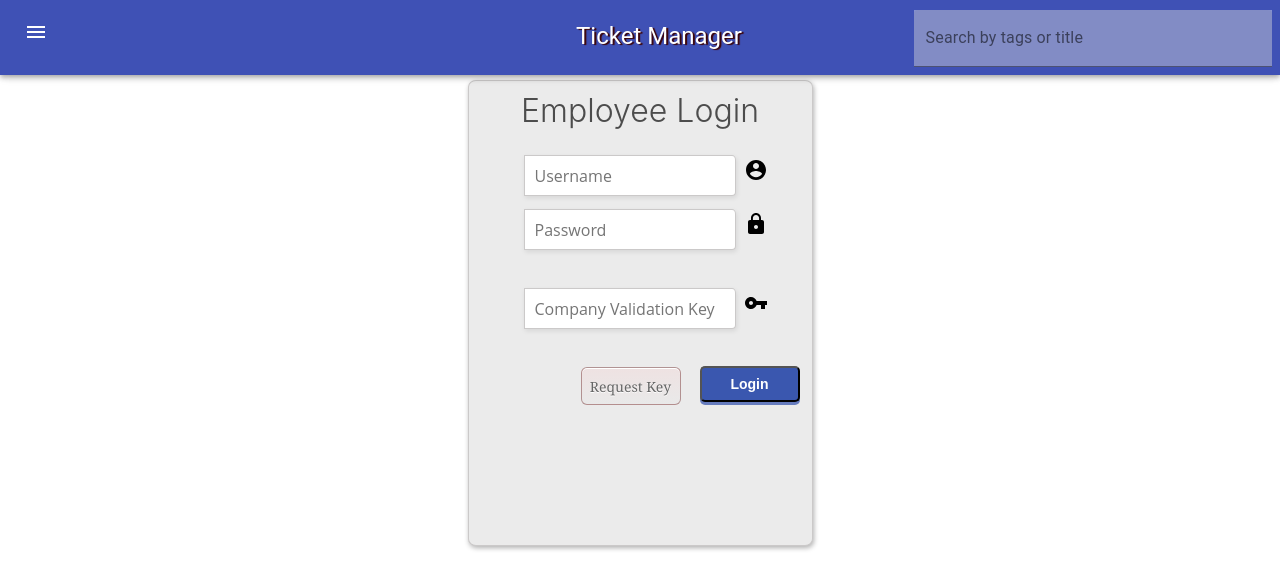
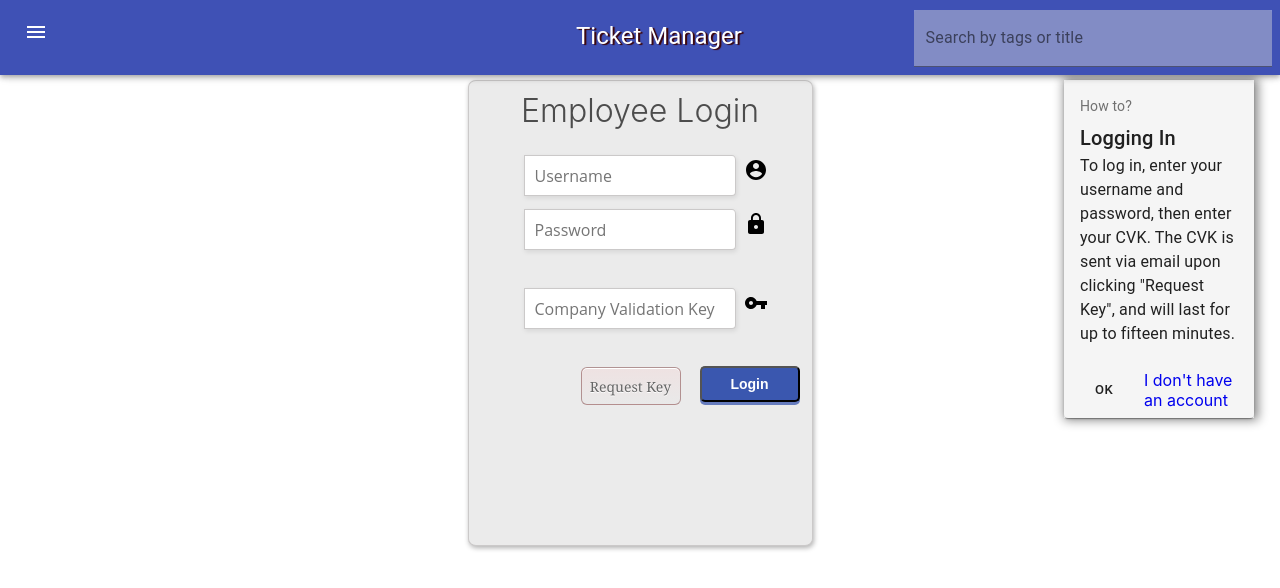
Before and after one commit to KorenEzri/Ticket-Manager-Project, a React (Create React App) app in the folder client/: page /login in a window 1280 px wide. Shown: the top 588 px of the page. Built offline with nearby package versions, Linux system fonts and the light colour scheme.

Commit message:
integrated cookies!

```diff
--- /dev/null
+++ b/client/src/components/ExplainerCards/HowToUserAuth/HowToUserAuth.css
@@ -0,0 +1,4 @@
+.redirect-link {
+  text-decoration: none;
+}
+/*# sourceMappingURL=HowToUserAuth.css.map */
--- /dev/null
+++ b/client/src/components/ExplainerCards/HowToUserAuth/HowToUserAuth.scss
@@ -0,0 +1,3 @@
+.redirect-link {
+  text-decoration: none;
+}
--- /dev/null
+++ b/client/src/components/ExplainerCards/HowToUserAuth/index.js
@@ -0,0 +1,64 @@
+import React from "react";
+import { makeStyles } from "@material-ui/core/styles";
+import Card from "@material-ui/core/Card";
+import CardContent from "@material-ui/core/CardContent";
+import CardActions from "@material-ui/core/CardActions";
+import Typography from "@material-ui/core/Typography";
+import Button from "@material-ui/core/Button";
+import { Redirect } from "react-router-dom";
+import "./HowToUserAuth.css";
+const useStyles = makeStyles({
+  root: {
+    backgroundColor: "whitesmoke",
+    maxWidth: 190,
+  },
+  bullet: {
+    display: "inline-block",
+    margin: "0 2px",
+    transform: "scale(0.8)",
+  },
+  title: {
+    fontSize: 14,
+  },
+  pos: {
+    marginBottom: 12,
+  },
+});
+
+export default function HowToUserAuth({ helperRef }) {
+  const classes = useStyles();
+  return (
+    <Card className={classes.root}>
+      <CardContent>
+        <Typography
+          className={classes.title}
+          color="textSecondary"
+          gutterBottom
+        >
+          How to?
+        </Typography>
+        <Typography variant="h6" component="h2">
+          Logging In
+        </Typography>
+        <Typography variant="body1" component="p">
+          To log in, enter your username and password, then enter your CVK. The
+          CVK is sent via email upon clicking "Request Key", and will last for
+          up to fifteen minutes.
+        </Typography>
+      </CardContent>
+      <CardActions>
+        <Button
+          size="small"
+          onClick={() => {
+            helperRef.current.classList.add("fadeOut");
+          }}
+        >
+          OK
+        </Button>
+        <a className="redirect-link" href="/register" size="small">
+          I don't have an account
+        </a>
+      </CardActions>
+    </Card>
+  );
+}
--- a/client/src/components/pages/Login/index.js
+++ b/client/src/components/pages/Login/index.js
@@ -2,8 +2,9 @@ import React from "react";
 import VpnKeyIcon from "@material-ui/icons/VpnKey";
 import LockIcon from "@material-ui/icons/Lock";
 import AccountCircleIcon from "@material-ui/icons/AccountCircle";
+import HowToUserAuth from "../../ExplainerCards/HowToUserAuth/index";
 import classNames from "classnames";
-import { useState } from "react";
+import { useState, useRef } from "react";
 import network from "../../../network";
 import "./Login.css";
 const baseUrl = `/api/communications`;
@@ -20,12 +21,23 @@ export default function LoginPage() {
 
   const [toggleKeySent, setToggleKeySent] = useState(false);
   const [textInput, setTextInput] = useState("");
+  const helperRef = useRef(null);
+
   const HandleTextChange = (event) => {
     setTextInput(event.target.value);
   };
 
   return (
     <div>
+      <div
+        className={classNames({
+          "explainer-edit": true,
+          bounceInUp: true,
+        })}
+        ref={helperRef}
+      >
+        <HowToUserAuth helperRef={helperRef} />
+      </div>
       <form action="/api/usermanagement/login" method="post" autocomplete="off">
         <div className="testbox">
           <h1>Employee Login</h1>
--- a/client/src/components/pages/PrivateRoute/index.js
+++ b/client/src/components/pages/PrivateRoute/index.js
@@ -1,6 +1,8 @@
 import React from "react";
 import { Route, Redirect } from "react-router-dom";
+import { useState, useEffect } from "react";
 import network from "../../../network";
+
 export default function PrivateRoute({
   component,
   path,
@@ -8,20 +10,23 @@ export default function PrivateRoute({
   ticketList,
   setTicketList,
 }) {
-  let isValidated;
-
-  const validateCookieValue = async (value) => {
-    isValidated = await network.get(`/api/usermanagement/${value}`);
-  };
   const validateCookie = (document.cookie.match(
     /^(?:.*;)?\s*loggedIn\s*=\s*([^;]+)(?:.*)?$/
   ) || [, null])[1];
+  const [isValidated, setIsValidated] = useState(validateCookie);
 
-  if (validateCookie) {
-    validateCookieValue(validateCookie);
-  }
-  const condition = isValidated;
-  return condition ? (
+  const validateCookies = async () => {
+    console.log(isValidated);
+    if (isValidated === null) return false;
+    const { data } = await network.get(`/api/usermanagement/${validateCookie}`);
+    return data;
+  };
+
+  setTimeout(() => {
+    validateCookies();
+  }, 3000);
+
+  return isValidated ? (
     <Route
       path={path}
       exact={exact}
```
Also changed, not shown: 2 other files (tests, documents, lock files or other folders).
